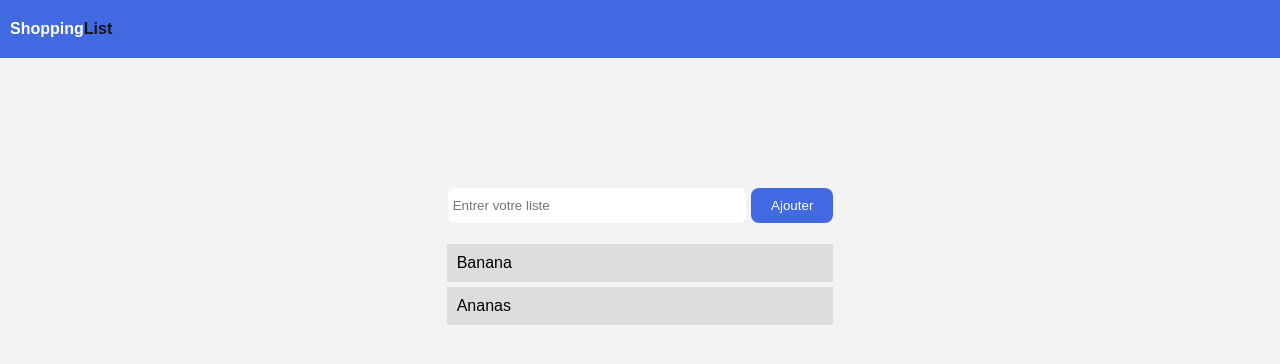
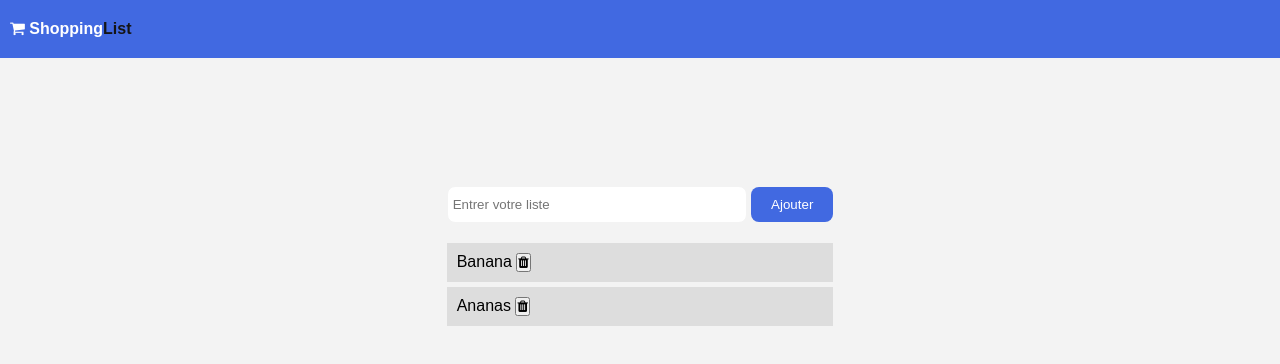
Before and after one commit to ricardovazcorreia/shoppinglist, a plain HTML site: page index.html in a window 1280 px wide. Drawn offline with Linux system fonts and the light colour scheme.

Commit message:
add button delete

```diff
--- a/index.html
+++ b/index.html
@@ -17,7 +17,7 @@
 
     <header>
         <nav class="navbar">
-            <a href="index.html" class="logo-name">Shopping<span>List</span></a>
+            <a href="index.html" class="logo-name"><i class="fa fa-shopping-cart" aria-hidden="true"></i>  Shopping<span>List</span></a>
         </nav>
     </header>
 
@@ -29,8 +29,17 @@
                     <button id="enter">Ajouter</button>
                 </div>
                 <ul class="shopping-list">
-                    <li class="shopping-item">Banana</li>
-                    <li class="shopping-item">Ananas</li>
+                    <li class="shopping-item">Banana
+                        <button class="delete">
+                            <i class="fa fa-trash" aria-hidden="true"></i>
+                        </button>
+                    </li>
+                    <li class="shopping-item">
+                        Ananas
+                        <button class="delete">
+                            <i class="fa fa-trash" aria-hidden="true"></i>
+                        </button>
+                    </li>
                 </ul>
             </div>
         </div>
```
